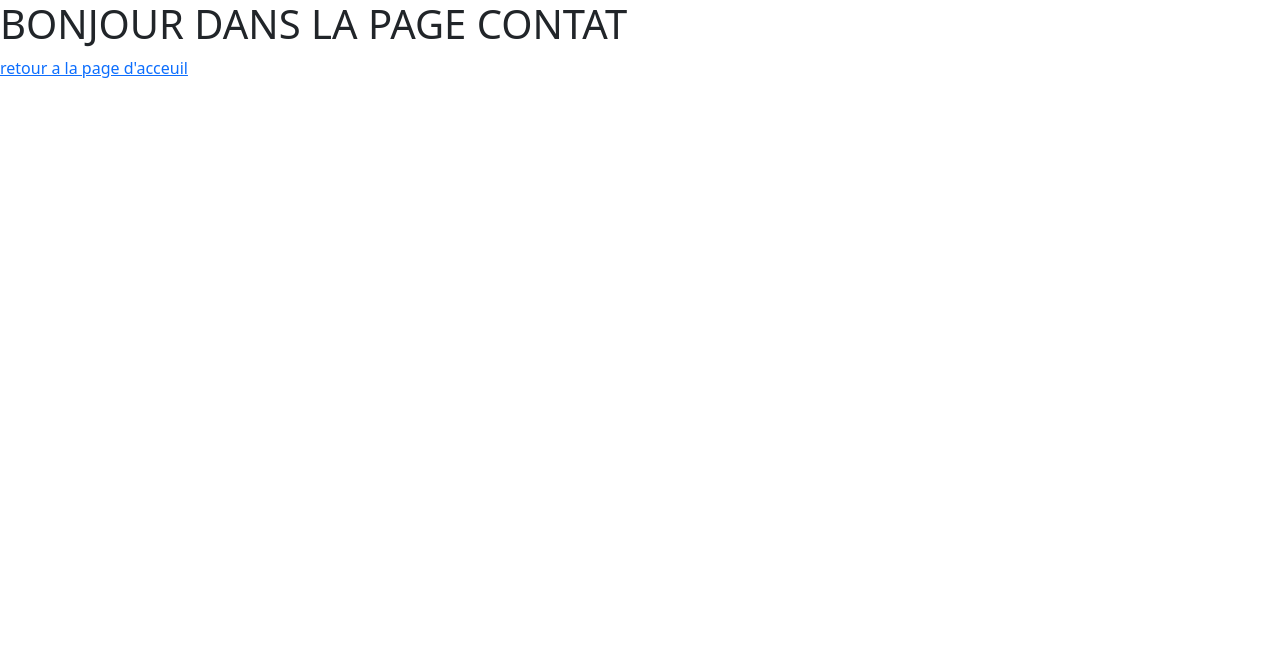
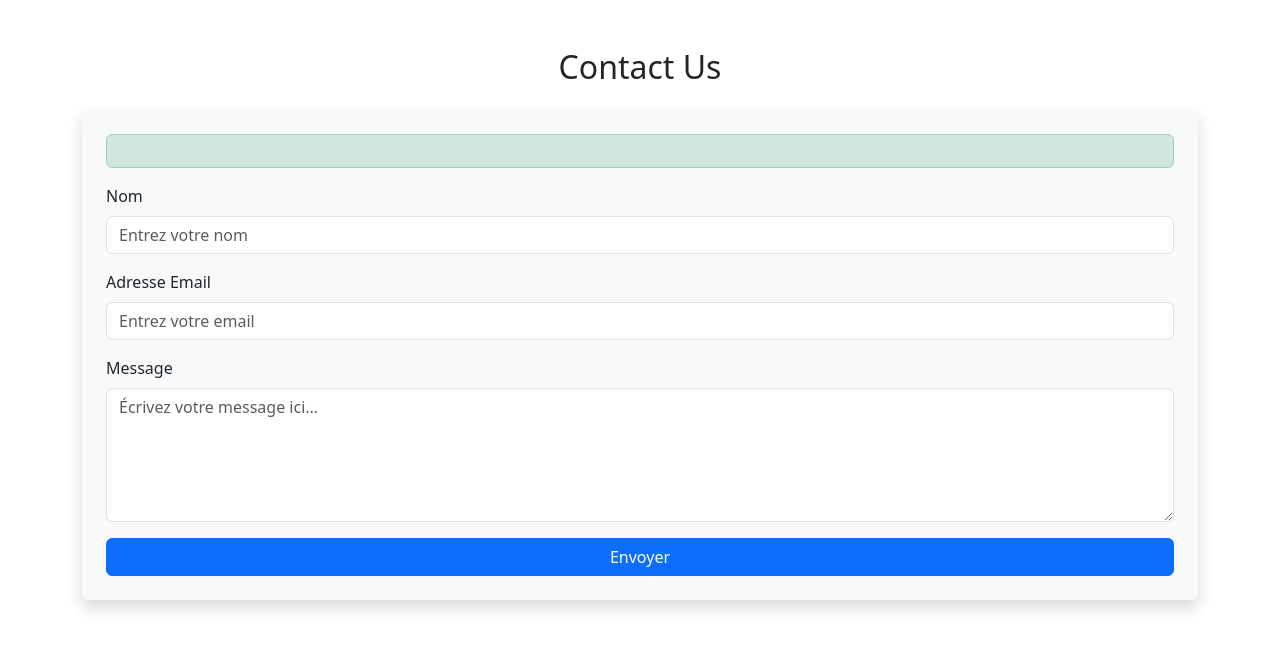
Before and after one commit to YASSIRELMAHDAOUI/projet_front_icommerce_voiture-, a React (Create React App) app: page /contact in a window 1280 px wide. Shown: the top 650 px of the page. Built offline with nearby package versions, Linux system fonts and the light colour scheme.

Commit message:
ajout du fichier contat us avec finalisation du projet front end voiture

```diff
--- a/src/components/contact.js
+++ b/src/components/contact.js
@@ -1,11 +1,68 @@
-import React from "react";
-import { Link } from "react-router-dom";
-function Contact (){
-    return(
-        <>
-        <h1>BONJOUR DANS LA PAGE CONTAT</h1>
-        <Link to={'/home'}>retour a la page d'acceuil</Link>
-        </>
-    )
-}
-export default Contact
+import React, { useState } from 'react';
+
+const ContactUs = () => {
+  const [nom, setNom] = useState('');
+  const [email, setEmail] = useState('');
+  const [message, setMessage] = useState('');
+  const [sms, setSms] = useState('');
+
+  const handleClick = (e) => {
+    e.preventDefault();
+      setSms(`${nom} ${email} ${message} : est envoyer avec succes!!!!`)
+      setTimeout(() => {
+        setSms('');
+      }, 3600);
+      }
+  return (
+
+    <div className="container mt-5">
+      <h2 className="text-center mb-4">Contact Us</h2>
+      <form className="shadow p-4 rounded bg-light">
+        <div className="mb-3">
+        <p className='alert alert-success text-center" role="alert' >{sms}</p>
+          <label htmlFor="name" className="form-label">Nom</label>
+          <input
+            type="text"
+            className="form-control"
+            id="name"
+            name="name"
+            value={nom}
+            onChange={(e) => setNom(e.target.value)}
+            placeholder="Entrez votre nom"
+            required
+          />
+        </div>
+        <div className="mb-3">
+          <label htmlFor="email" className="form-label">Adresse Email</label>
+          <input
+            type="email"
+            className="form-control"
+            id="email"
+            name="email"
+            value={email}
+            onChange={(e) => setEmail(e.target.value)}
+            placeholder="Entrez votre email"
+            required
+          />
+        </div>
+        <div className="mb-3">
+          <label htmlFor="message" className="form-label">Message</label>
+          <textarea
+            className="form-control"
+            id="message"
+            name="message"
+            rows="5"
+            value={message}
+            onChange={(e) => setMessage(e.target.value)}
+            placeholder="Écrivez votre message ici..."
+            required
+          ></textarea>
+        </div>
+        <button type="submit" className="btn btn-primary w-100" onClick={handleClick}>Envoyer</button>
+
+      </form>
+    </div>
+  );
+};
+
+export default ContactUs;
```
